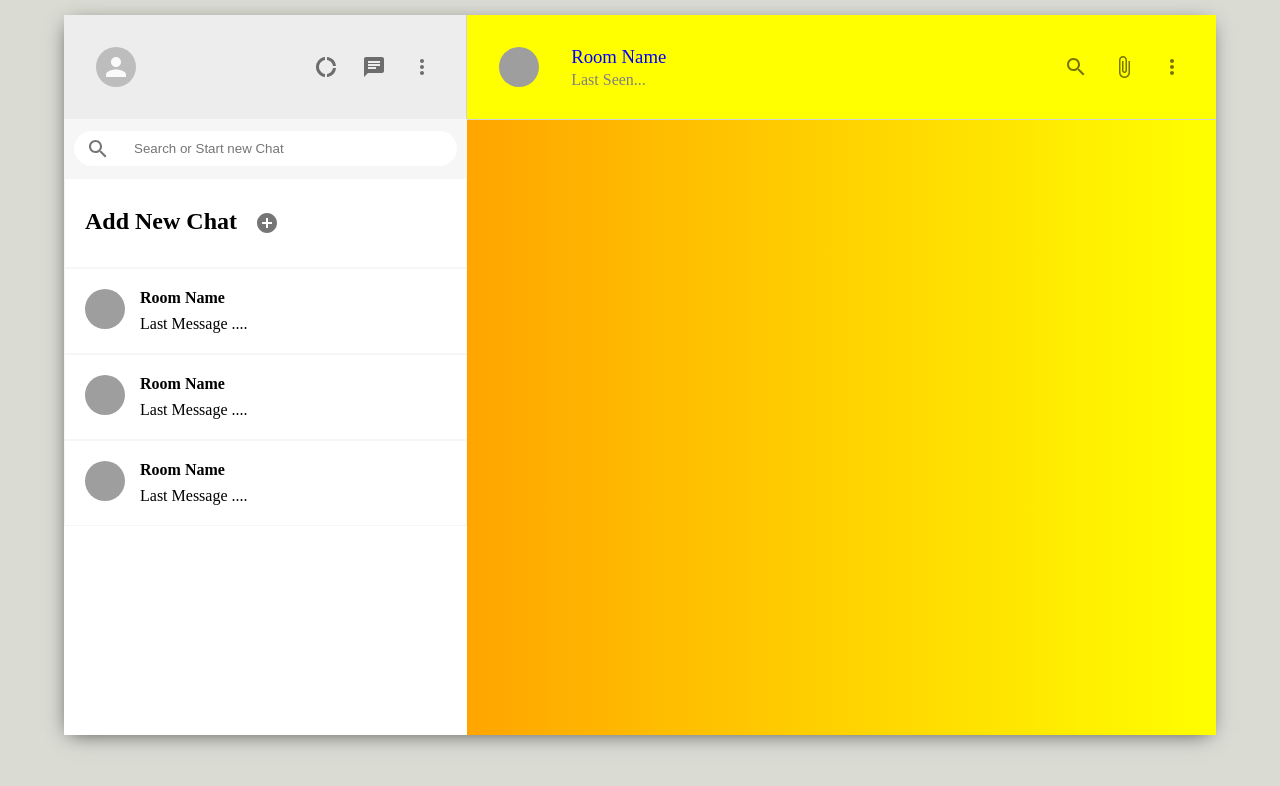
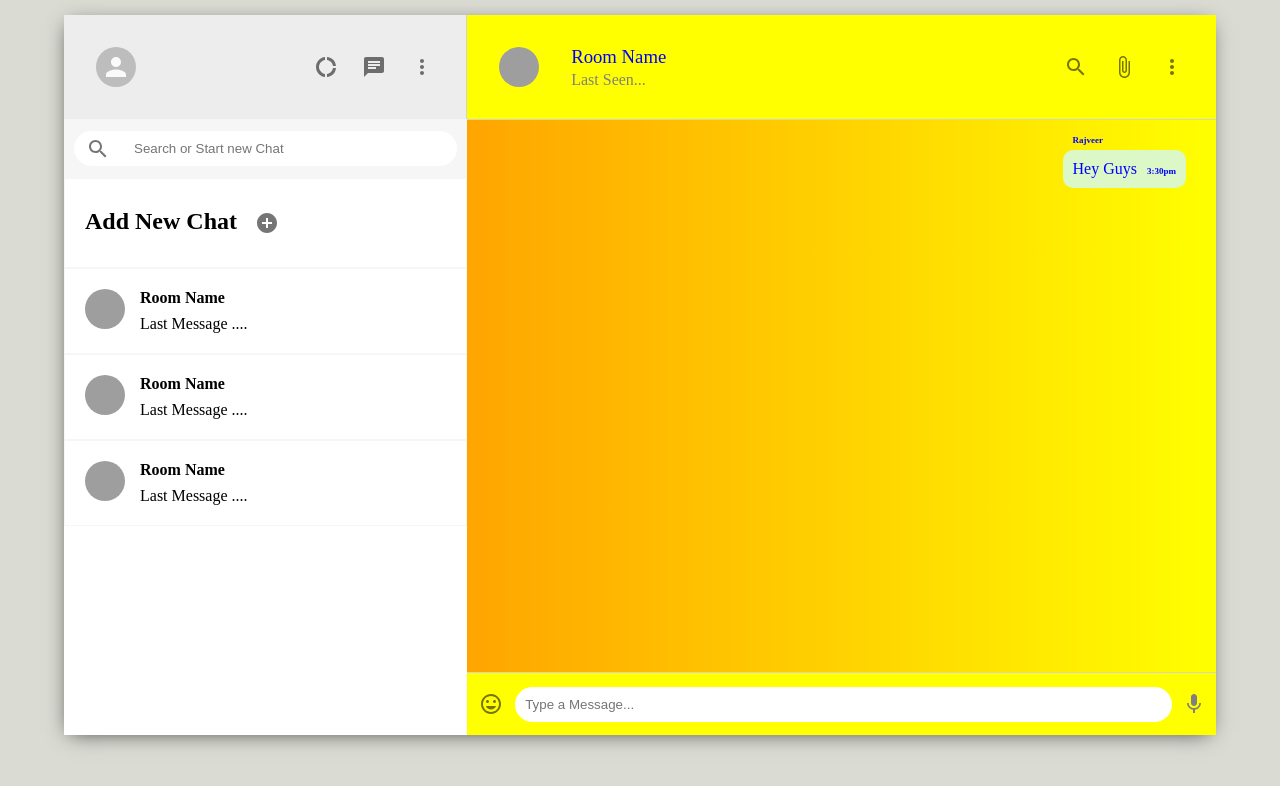
Before and after one commit to RajveerNarang/What_up, a React (Vite) app in the folder What_UP/: page / in a window 1280 px wide. Shown: the top 786 px of the page. Built offline with nearby package versions, Linux system fonts and the light colour scheme; grey boxes are pictures that could not be loaded.

Commit message:
footer_input

```diff
--- a/What_UP/src/components/Chat/Chat.css
+++ b/What_UP/src/components/Chat/Chat.css
@@ -35,6 +35,56 @@
   background-position: center;
   padding: 30px;
 }
+.chat_message {
+  position: relative;
+  font-size: 16px;
+  padding: 10px;
+  border-radius: 10px;
+  background-color: #ffffff;
+  width: fit-content;
+  margin-bottom: 30px;
+}
+
+.chat_name {
+  position: absolute;
+  top: -15px;
+  font-weight: 800;
+  font-size: xx-small;
+}
+.chat_timeStamp {
+  margin-left: 10px;
+  font-weight: 800;
+  font-size: xx-small;
+}
+.chat_receiver {
+  margin-left: auto;
+  background-color: #dcf8c6;
+}
 
 .chat_footer {
+  display: flex;
+  justify-content: space-between;
+  align-items: center;
+  height: 62px;
+  border-top: 1px solid lightgray;
 }
+.chat_footer > form {
+  flex: 1;
+  display: flex;
+}
+
+.chat_footer > form > input {
+  flex: 1;
+  border-radius: 30px;
+  padding: 10px;
+  border: none;
+}
+
+.chat_footer > form > button {
+  display: none;
+}
+
+.chat_footer > .MuiSvgIcon-root {
+  padding: 10px;
+  color: gray;
+}
--- a/What_UP/src/components/Chat/Chat.jsx
+++ b/What_UP/src/components/Chat/Chat.jsx
@@ -2,15 +2,22 @@ import { Avatar, IconButton } from "@material-ui/core";
 import MoreVertIcon from "@material-ui/icons/MoreVert";
 import SearchOutlined from "@material-ui/icons/SearchOutlined";
 import AttachFile from "@material-ui/icons/AttachFile";
+import InsertEmoticonIcon from "@material-ui/icons/InsertEmoticon";
+import MicIcon from "@material-ui/icons/Mic";
 import React, { useEffect, useState } from "react";
 import "./Chat.css";
 
 const Chat = () => {
+  const [input, setInput] = useState("");
   const [random, setRandom] = useState("");
   useEffect(() => {
     setRandom(Math.floor(Math.random() * 5000));
   }, []);
 
+  const sendMessage = (e) => {
+    e.preventDefault();
+    console.log("you typed >>>", input);
+  };
   return (
     <>
       <div className="chat">
@@ -37,8 +44,30 @@ const Chat = () => {
             </IconButton>
           </div>
         </div>
-        <div className="chat_body"></div>
-        <div className="chat_footer"></div>
+        <div className="chat_body">
+          <p className={`chat_message ${true && "chat_receiver"} `}>
+            <span className="chat_name">Rajveer</span>
+            Hey Guys
+            <span className="chat_timeStamp">3:30pm</span>
+          </p>
+        </div>
+        <div className="chat_footer">
+          <IconButton>
+            <InsertEmoticonIcon />
+          </IconButton>
+          <form>
+            <input
+              value={input}
+              onChange={(e) => setInput(e.target, e.target.value)}
+              type="text"
+              placeholder="Type a Message..."
+            />
+            <button onClick={sendMessage} type="submit">
+              Send a Message
+            </button>
+          </form>
+          <MicIcon />
+        </div>
       </div>
     </>
   );
```
